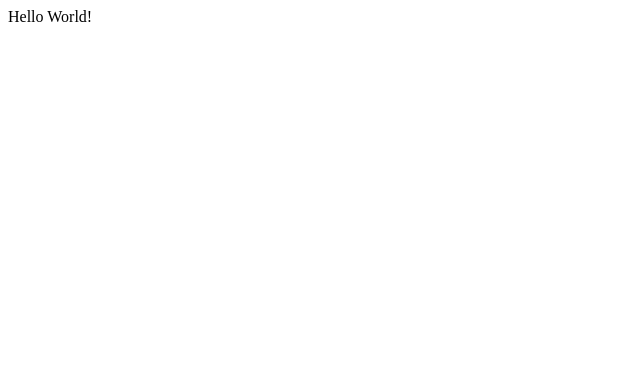
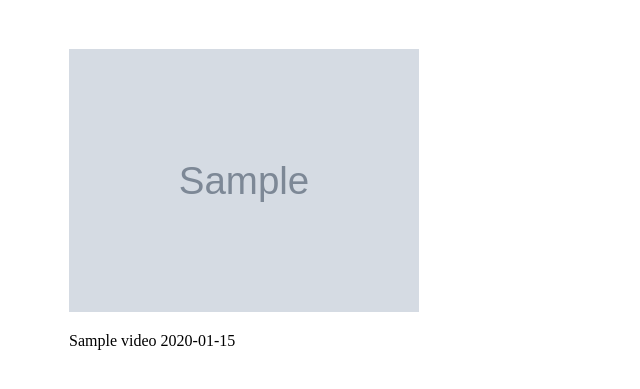
Before and after one commit to joojaeyoon/DjangoTube, a Django app: page / in a window 1280 px wide. Before the commit the part shown is almost empty. Shown: the top 389 px of the page, without its empty margins (0-640 px from the left). Run offline with Django 3.2, Linux system fonts and the light colour scheme; tables that the repository leaves empty hold one stand-in row (values such as "Sample post"); grey boxes marked "Sample" are stand-in pictures; parts of the project's set-up code (start-up, migrations or seed data) failed here and were passed over.

Commit message:
create main page view

```diff
--- a/app/app/settings.py
+++ b/app/app/settings.py
@@ -125,9 +125,9 @@ USE_TZ = True
 # Static files (CSS, JavaScript, Images)
 # https://docs.djangoproject.com/en/3.0/howto/static-files/
 
-# STATICFILES_DIRS = [
-#     os.path.join(BASE_DIR, "build"),
-# ]
+STATICFILES_DIRS = [
+    os.path.join(BASE_DIR, "templates", "static"),
+]
 
 STATIC_URL = '/static/'
 STATIC_ROOT = os.path.join(BASE_DIR, "staticfiles")
--- a/app/app/urls.py
+++ b/app/app/urls.py
@@ -6,10 +6,13 @@ from django.views.generic import TemplateView
 from django.conf.urls.static import static
 from django.conf import settings
 
+from video.views import videos
+
 urlpatterns = [
     path('admin/', admin.site.urls),
     path('api/', include('video.api.urls')),
-    path("", TemplateView.as_view(template_name="index.html"), name="index")
+    path("", videos)
+    # path("", TemplateView.as_view(template_name="index.html"), name="index")
 ] + static(settings.STATIC_URL, document_root=settings.STATIC_ROOT)
 
 urlpatterns += static(settings.MEDIA_URL, document_root=settings.MEDIA_ROOT)
--- a/app/templates/index.html
+++ b/app/templates/index.html
@@ -1,11 +1,24 @@
+{% load static %}
 <!DOCTYPE html>
 <html lang="en">
   <head>
     <meta charset="UTF-8" />
     <meta name="viewport" content="width=device-width, initial-scale=1.0" />
     <title>DjangoTube</title>
+
+    <!-- <link rel="stylesheet" href="{% static "main.css" %}"/> -->
+    <link rel="stylesheet" href="static/main.css" />
   </head>
   <body>
-    Hello World!
+    <ul class="video_list">
+      {% for video in videos %}
+      <li>
+        <div>
+          <img class="thumbnail" src="{{video.thumbnail}}" />
+          <p>{{video.title}} <span>{{video.time}}</span></p>
+        </div>
+      </li>
+      {% endfor %}
+    </ul>
   </body>
 </html>
--- /dev/null
+++ b/app/templates/static/main.css
@@ -0,0 +1,25 @@
+.video_list {
+  min-width: 696px;
+  list-style: none;
+  padding-top: 20px;
+  display: flex;
+  flex-wrap: wrap;
+  justify-content: flex-start;
+
+  margin-right: 16px;
+  margin-left: 16px;
+  margin-top: 24px;
+}
+
+.video_list li {
+  display: inline;
+  margin: 5px;
+}
+
+.thumbnail {
+  width: 350px;
+}
+
+.thumbnail:hover {
+  cursor: pointer;
+}
--- /dev/null
+++ b/app/video/views.py
@@ -0,0 +1,10 @@
+from django.shortcuts import render
+from .models import Video
+
+
+def videos(request):
+    context = {
+        "videos": Video.objects.all()
+    }
+
+    return render(request, 'index.html', context)
--- a/docker-compose.yml
+++ b/docker-compose.yml
@@ -16,6 +16,7 @@ services:
     command: >
       sh -c "python manage.py makemigrations &&
              python manage.py migrate &&
+             python manage.py collectstatic --noinput&&
              python manage.py runserver 0.0.0.0:8000"
     volumes:
       - ./app:/app
--- a/requirements.txt
+++ b/requirements.txt
@@ -3,3 +3,5 @@ djangorestframework
 gunicorn
 whitenoise
 psycopg2-binary
+opencv-python
+Pillow
```
Also changed, not shown: app/video/migrations/0001_initial.py, 2 other files.
